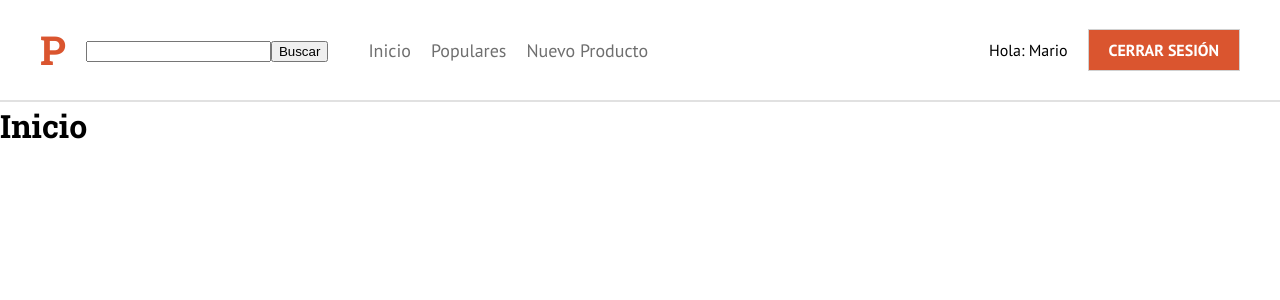
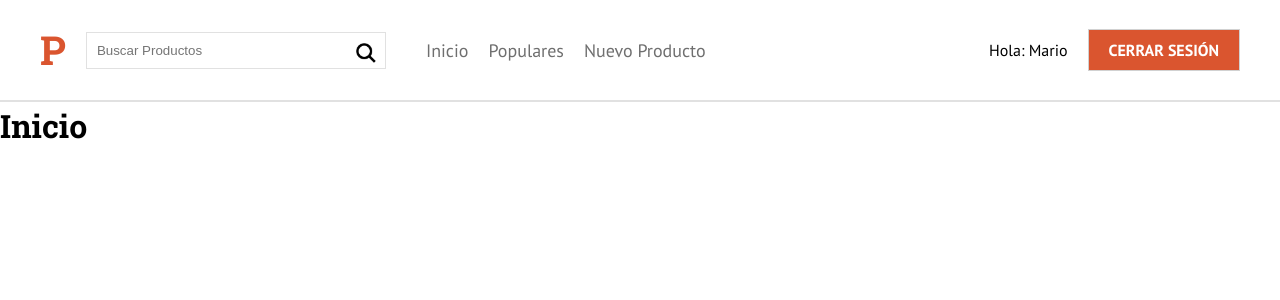
Before and after one commit to ollie87/producthuntnext, a Next.js app: page / in a window 1280 px wide. Shown: the top 300 px of the page. Built offline with nearby package versions, Linux system fonts and the light colour scheme.

Commit message:
feat(Buscar): styles added

```diff
--- a/components/ui/Buscar.js
+++ b/components/ui/Buscar.js
@@ -1,10 +1,37 @@
 import React from 'react';
+import styled from '@emotion/styled'
+import { css } from '@emotion/react'
+
+const InputText = styled.input`
+    border: 1px solid var(--gris3);
+    padding: 1rem;
+    min-width: 300px;
+`
+
+const InputSubmit = styled.button`
+    height: 3rem;
+    width: 3rem;
+    display: block;
+    background-size: 4rem;
+    background-image: url('/static/img/buscar.png');
+    background-repeat: no-repeat;
+    position: absolute;
+    right: 1rem;
+    top: 1px;
+    background-color: white;
+    border: none;
+    text-indent: -9999px;
+`
 
 const Buscar = () => {
     return (
-        <form>
-            <input type="text" />
-            <button type="submit">Buscar</button>
+        <form
+            css={css`
+                position: relative;
+            `}
+        >
+            <InputText type="text" placeholder="Buscar Productos" />
+            <InputSubmit type="submit">Buscar</InputSubmit>
         </form>
     )
 }
```
